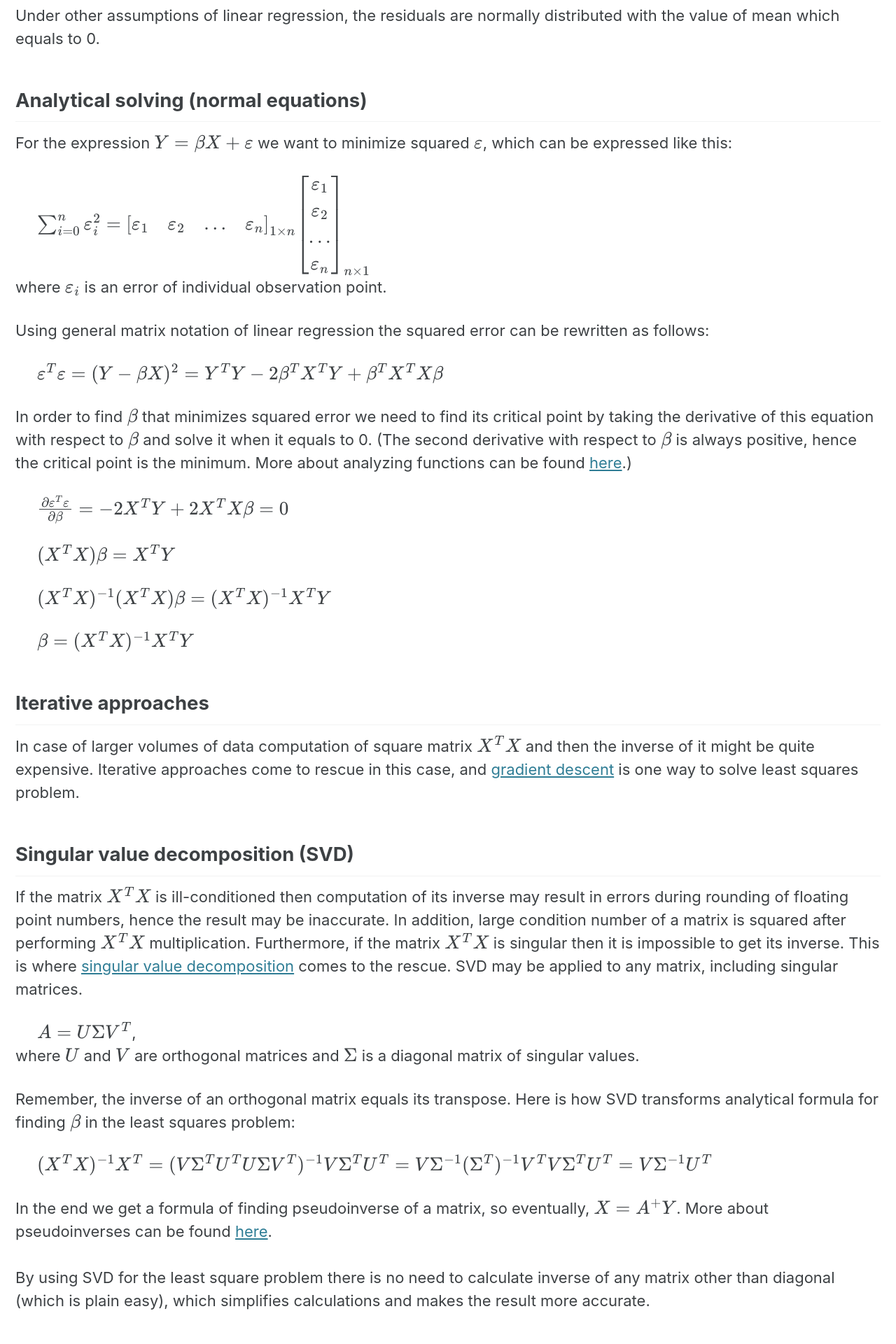
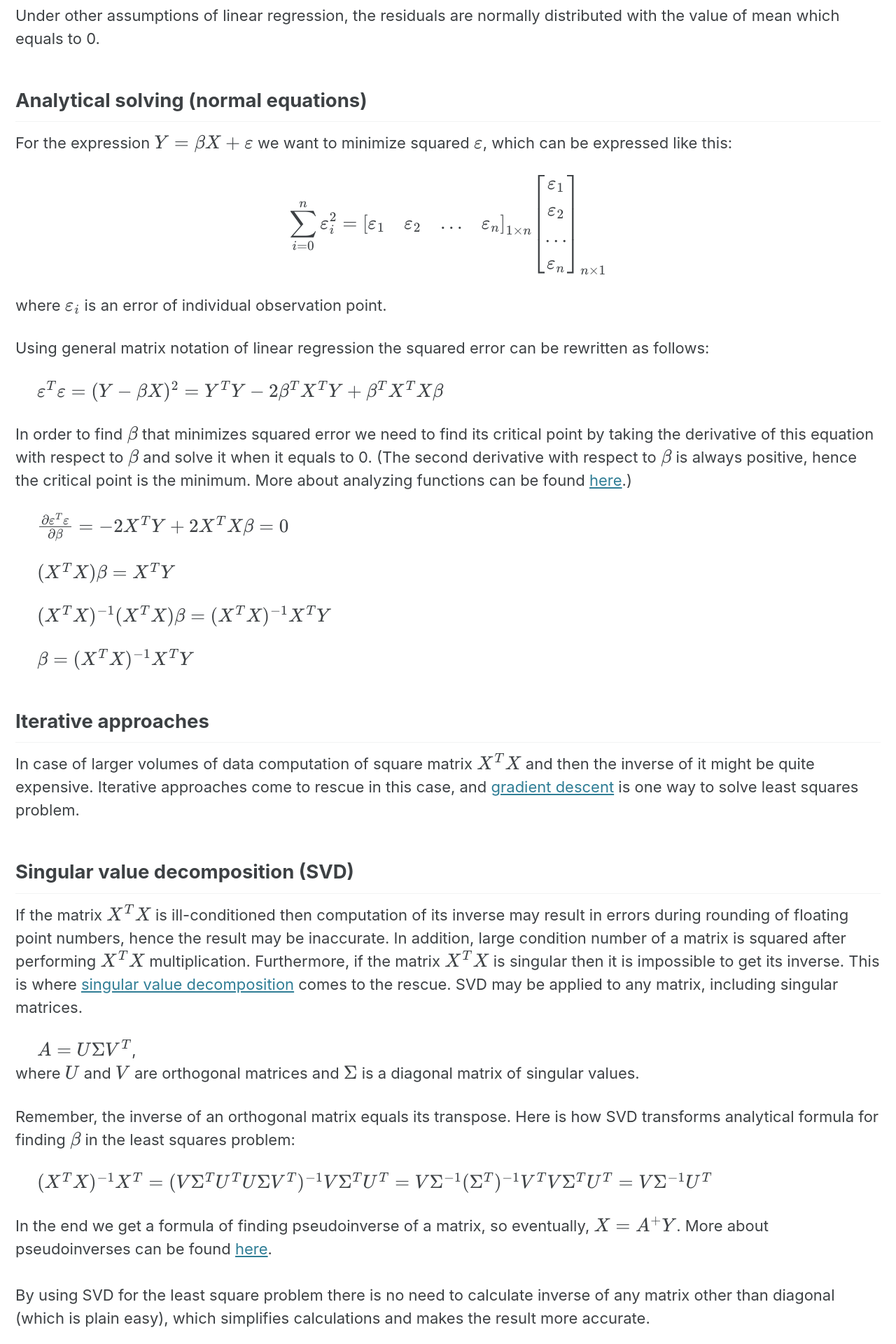
Before and after one commit to vzahorui/vzahorui.github.io, a Jekyll site: the page built from _posts/2019-10-27-linear-least-squares.md, in a window 1280 px wide. Shown: the part 332-2252 px from the top of the page at 70% size. Built offline with Jekyll 4.4.1, drawn with Linux system fonts in a browser that asks for light colours; cached includes are drawn as plain includes; nearby versions of some CDN libraries; formulas are drawn with MathJax 3.

Commit message:
adjusted matrix representation for mathjax

```diff
--- a/_posts/2019-10-27-linear-least-squares.md
+++ b/_posts/2019-10-27-linear-least-squares.md
@@ -15,8 +15,8 @@
 
 For the expression $Y = \beta X + \varepsilon$ we want to minimize squared $\varepsilon$, which can be expressed like this:
 
-&nbsp;&nbsp;&nbsp;&nbsp;
-$$\sum_{i=0}^n \varepsilon_i^2 =
+$$
+\sum_{i=0}^n \varepsilon_i^2 =
 \left[ \begin{array}{cccc}
 \varepsilon_1 & \varepsilon_2 & ... & \varepsilon_n
 \end{array} \right]_{1 \times n}
@@ -26,7 +26,8 @@
 ... \\
 \varepsilon_n
 \end{array} \right]_{n \times 1}
-$$ <br>
+$$
+
 where $\varepsilon_i$ is an error of individual observation point.
 
 Using general matrix notation of linear regression the squared error can be rewritten as follows:
@@ -87,7 +88,6 @@
 
 Vector $Q^{T}\varepsilon$ is minimized when $R \beta - Q^{T}y$ is maximally close to 0. Now, when $n > m$ the expression takes the following generalized form:
 
-&nbsp;&nbsp;&nbsp;&nbsp;
 $$
 Q^{T}\varepsilon =
 \left[\begin{array}{c}
```
Also changed, not shown: _posts/2019-10-25-linear-regression.md (+5 -4 lines).
